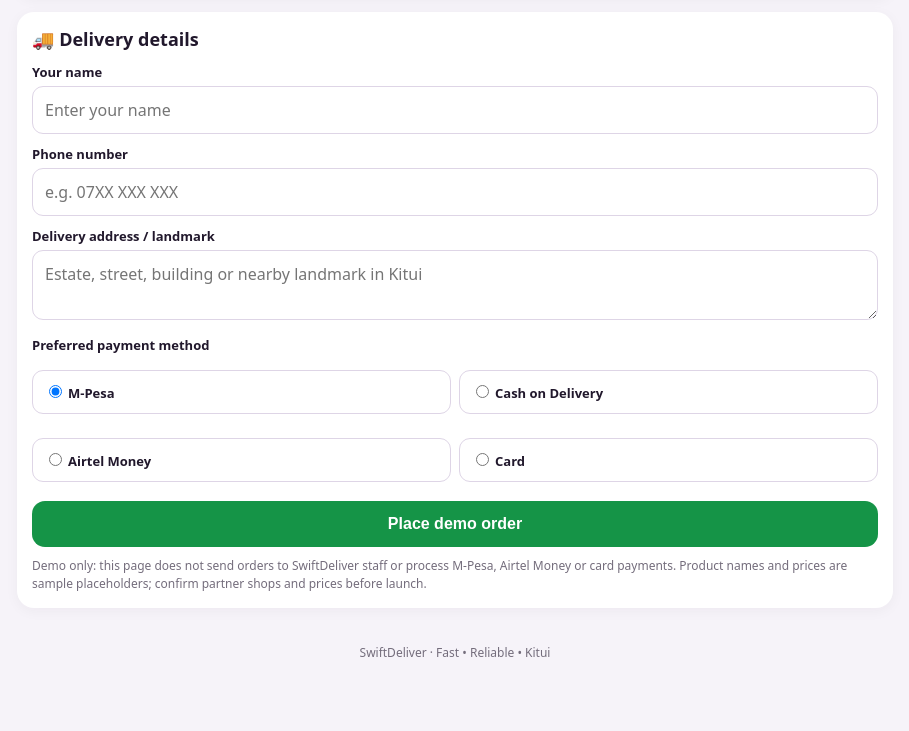
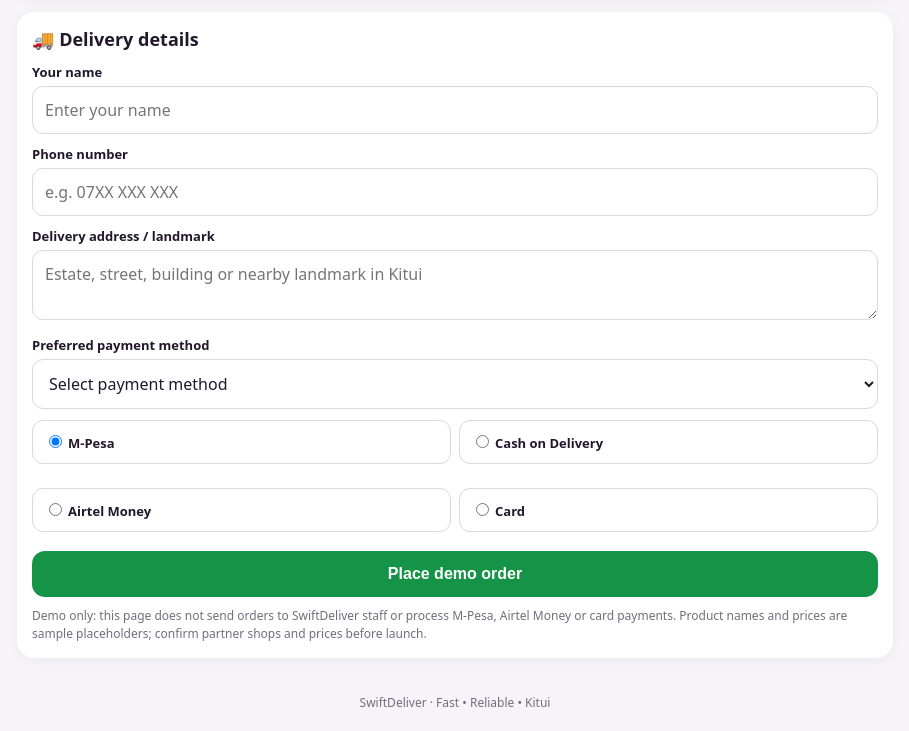
Before and after one commit to mbarak-gtr/swiftdeliver-kitui, a plain HTML site: page order.html in a window 1280 px wide. Shown: the part 914-1645 px from the top of the page, without its empty margins (185-1094 px from the left). Before the commit the page ends 1595 px from the top, so only its background shows below. Drawn offline with nearby package versions, Linux system fonts and the light colour scheme.

Commit message:
Add payment method selection to order form

```diff
--- a/order.html
+++ b/order.html
@@ -72,6 +72,11 @@ footer{text-align:center;color:var(--muted);font-size:12px;padding:20px}
   <label for="phone">Phone number</label><input id="phone" type="tel" placeholder="e.g. 07XX XXX XXX" autocomplete="tel">
   <label for="address">Delivery address / landmark</label><textarea id="address" placeholder="Estate, street, building or nearby landmark in Kitui"></textarea>
   <label>Preferred payment method</label>
+  <select id="payment">
+  <option value="">Select payment method</option>
+  <option value="M-Pesa">M-Pesa</option>
+  <option value="Cash">Cash on Delivery</option>
+  </select>
   <div class="payments">
    <label class="pay"><input type="radio" name="payment" value="M-Pesa" checked>M-Pesa</label>
    <label class="pay"><input type="radio" name="payment" value="Cash on Delivery">Cash on Delivery</label>
```
